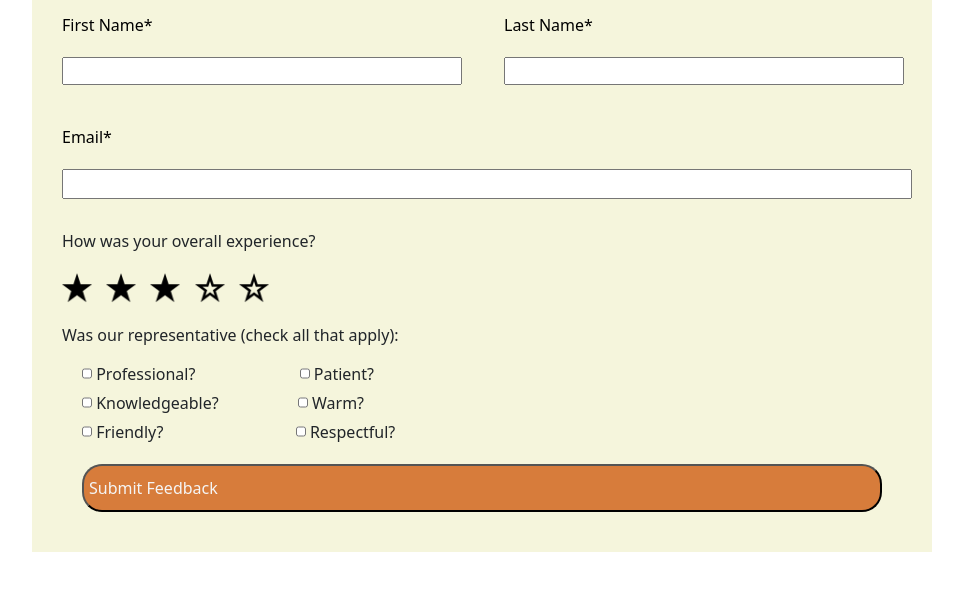
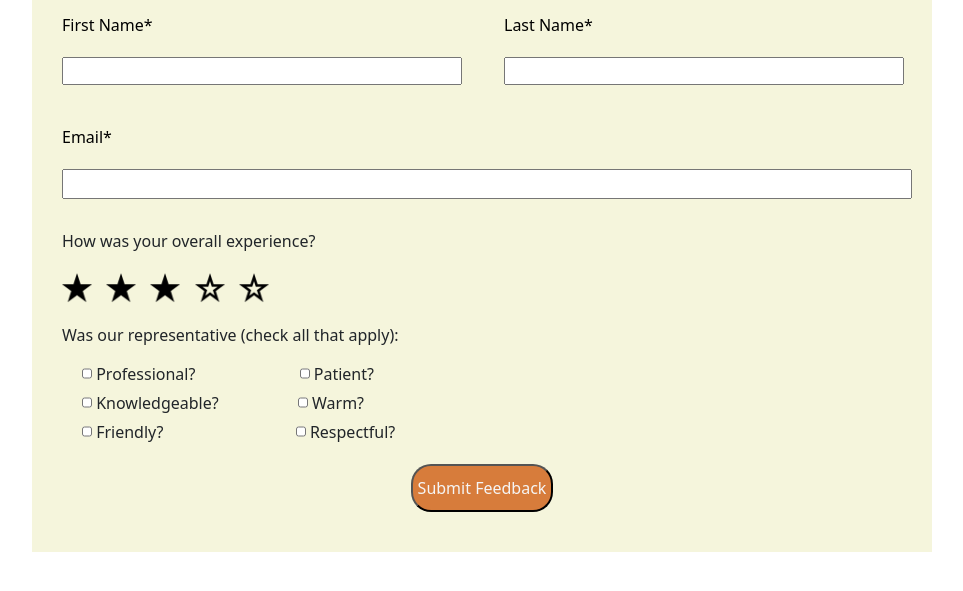
Before and after one commit to Vaish-navi-11/Static-Survey-Page-Using-Html-CSS, a plain HTML site: page index.html in a window 1280 px wide. Shown: the part 113-704 px from the top of the page, without its empty margins (158-1121 px from the left). Drawn offline with nearby package versions, Linux system fonts and the light colour scheme.

Commit message:
Update style.css

```diff
--- a/style.css
+++ b/style.css
@@ -46,11 +46,10 @@ input[type="checkbox"]{
 .buttons button{
     display: flex;
     margin: 20px auto;
-    width: 800px;
+/*     width: 800px; */
     padding: 10px 5px;
     background-color: rgb(215, 124, 59);
     border-radius: 20px;
     color: whitesmoke;
+    text-align: center;
 }
-button{
-}
```
